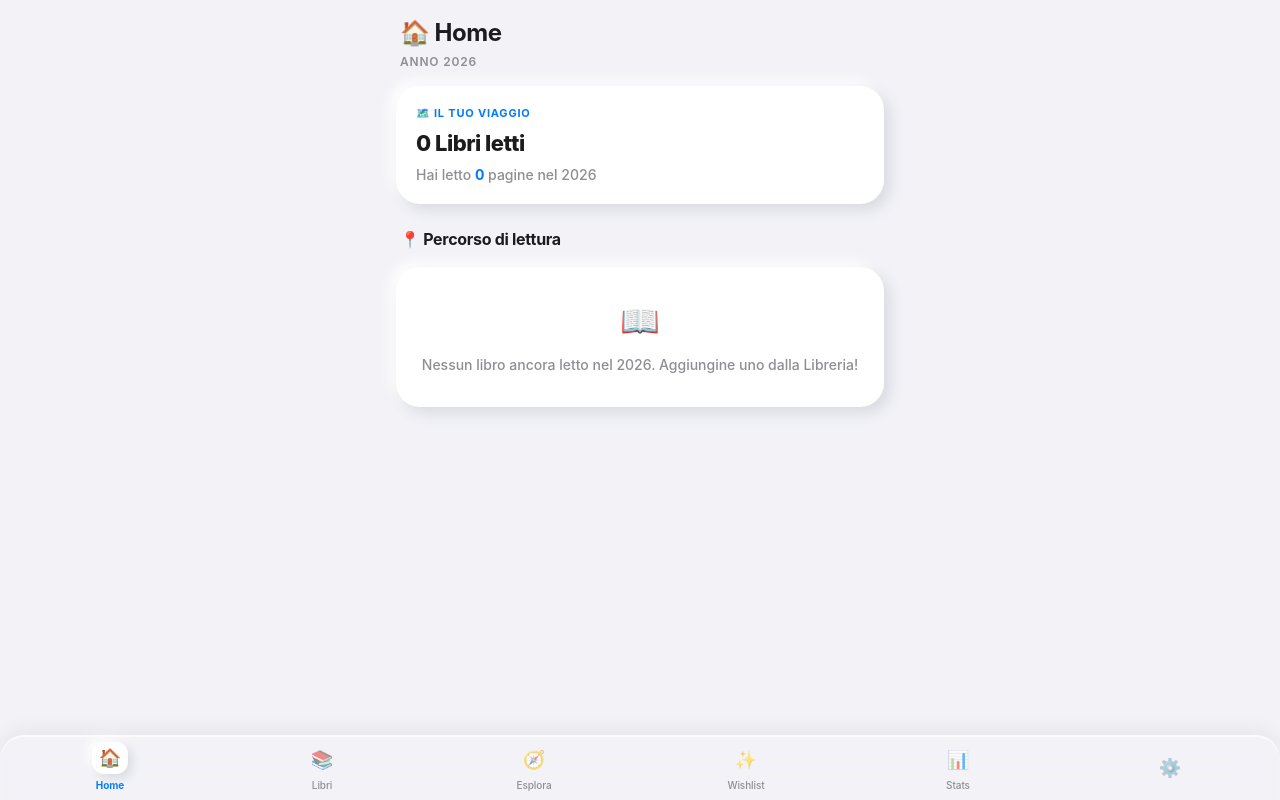
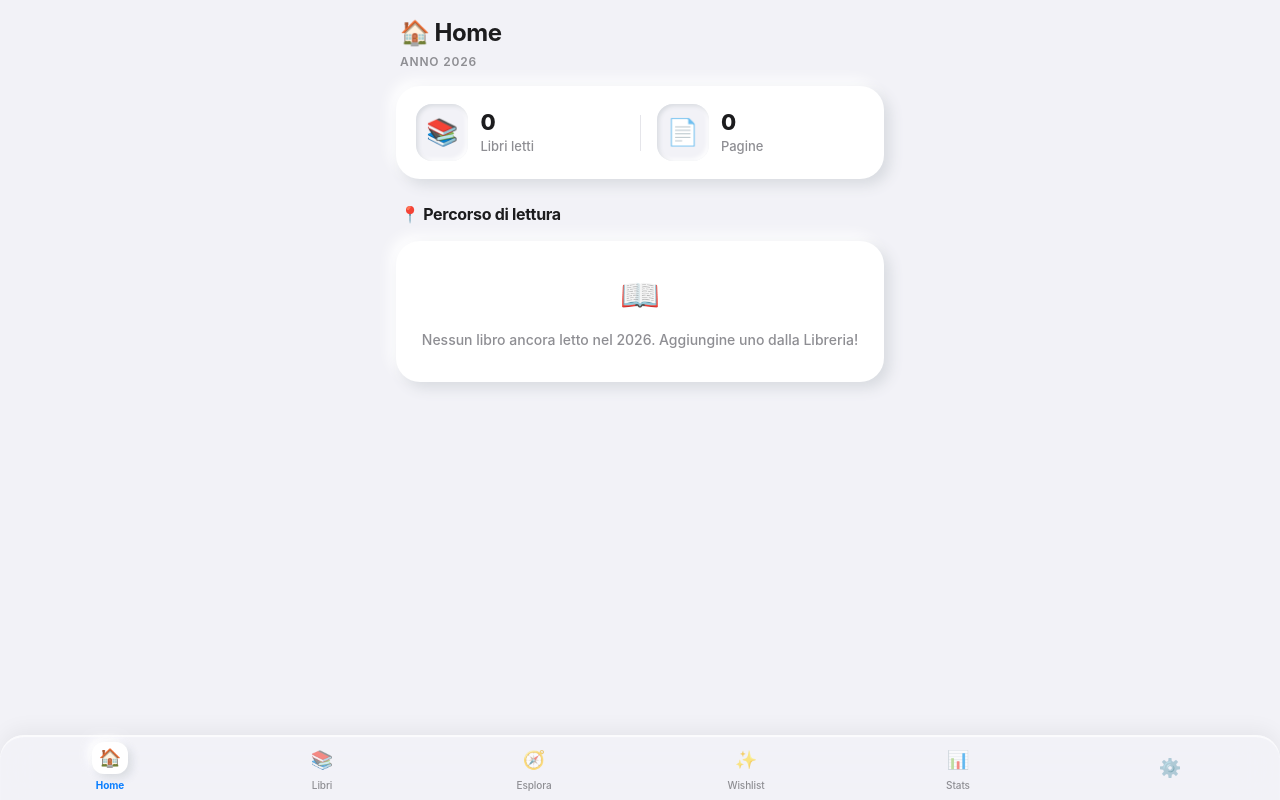
Before and after one commit to Lucaoldcc1991/LIBRI, a React (Vite) app: page / in a window 1280 px wide. Built offline with nearby package versions, Linux system fonts and the light colour scheme.

Commit message:
Aggiornamento 1.0

```diff
--- a/src/pages/Explore.tsx
+++ b/src/pages/Explore.tsx
@@ -836,9 +836,11 @@ const styles: Record<string, React.CSSProperties> = {
     flexDirection: 'column',
     gap: 16,
     background: '#F2F2F7',
-    padding: '16px 16px 32px',
+    // MODIFICATO: Aumentato il padding inferiore a 110px per non far coprire i contenuti dalla nav bar
+    padding: '16px 16px 110px',
     minHeight: '100vh',
-    fontFamily: '-apple-system, BlinkMacSystemFont, "SF Pro Display", "SF Pro Text", "Helvetica Neue", sans-serif'
+    fontFamily: '-apple-system, BlinkMacSystemFont, "SF Pro Display", "SF Pro Text", "Helvetica Neue", sans-serif',
+    boxSizing: 'border-box'
   },
   title: {
     fontSize: 28,
@@ -1053,6 +1055,60 @@ const styles: Record<string, React.CSSProperties> = {
     fontSize: 12,
     color: TEXT_MUTED
   },
+  letterHeader: {
+    fontSize: 13,
+    fontWeight: 700,
+    color: '#007AFF',
+    marginTop: 4,
+    marginBottom: 2
+  },
+  bookCard: {
+    display: 'flex',
+    gap: 12,
+    padding: 12,
+    borderRadius: 16,
+    background: '#FFFFFF',
+    boxShadow: '4px 4px 10px #D9DCE1, -4px -4px 10px #FFFFFF',
+    alignItems: 'center'
+  },
+  cover: {
+    width: 45,
+    height: 65,
+    objectFit: 'cover',
+    borderRadius: 8
+  },
+  coverPlaceholder: {
+    width: 45,
+    height: 65,
+    borderRadius: 8,
+    background: '#F2F2F7',
+    display: 'flex',
+    alignItems: 'center',
+    justifyContent: 'center',
+    fontSize: 18
+  },
+  info: {
+    display: 'flex',
+    flexDirection: 'column',
+    gap: 2
+  },
+  bookTitle: {
+    fontSize: 14,
+    fontWeight: 600,
+    color: TEXT_MAIN
+  },
+  bookAuthor: {
+    fontSize: 12,
+    color: TEXT_MUTED
+  },
+  pagesMeta: {
+    fontSize: 11,
+    color: TEXT_MUTED
+  },
+  readingMeta: {
+    fontSize: 11,
+    color: TEXT_MUTED
+  },
   emptyState: {
     display: 'flex',
     flexDirection: 'column',
@@ -1064,67 +1120,14 @@ const styles: Record<string, React.CSSProperties> = {
     boxShadow: '6px 6px 14px #D9DCE1, -6px -6px 14px #FFFFFF'
   },
   emptyIcon: {
-    fontSize: 32,
+    fontSize: 28,
     margin: 0
   },
   emptyText: {
-    fontSize: 14,
+    fontSize: 13,
     color: TEXT_MUTED,
-    marginTop: 8
-  },
-  bookCard: {
-    display: 'flex',
-    gap: 14,
-    padding: 14,
-    borderRadius: 18,
-    background: '#FFFFFF',
-    boxShadow: '6px 6px 14px #D9DCE1, -6px -6px 14px #FFFFFF',
-    alignItems: 'center'
-  },
-  cover: {
-    width: 48,
-    height: 70,
-    objectFit: 'cover',
-    borderRadius: 6
-  },
-  coverPlaceholder: {
-    width: 48,
-    height: 70,
-    borderRadius: 6,
-    background: '#F2F2F7',
-    display: 'flex',
-    alignItems: 'center',
-    justifyContent: 'center',
-    fontSize: 20
-  },
-  info: {
-    display: 'flex',
-    flexDirection: 'column',
-    gap: 4
-  },
-  bookTitle: {
-    fontSize: 15,
-    fontWeight: 700,
-    color: TEXT_MAIN
-  },
-  bookAuthor: {
-    fontSize: 13,
-    color: TEXT_MUTED
-  },
-  pagesMeta: {
-    fontSize: 12,
-    color: TEXT_MUTED
-  },
-  readingMeta: {
-    fontSize: 12,
-    color: '#007AFF',
-    fontWeight: 600
-  },
-  letterHeader: {
-    fontSize: 16,
-    fontWeight: 700,
-    color: '#007AFF',
+    fontWeight: 600,
     marginTop: 8,
-    marginBottom: 4
+    margin: 0
   }
 }
--- a/src/pages/Home.tsx
+++ b/src/pages/Home.tsx
@@ -1,6 +1,5 @@
 import { useEffect, useState } from 'react'
 import { db } from '../db/database'
-import { COUNTRIES } from '../utils/countries'
 
 type Book = {
   id?: number
@@ -10,15 +9,28 @@ type Book = {
   country?: string
   cover?: string
   pages: number
+  publicationYear?: number
+  publishYear?: number
+  year?: number
   readingYear?: number
+  readingMonth?: number | string
+  month?: number | string
   classic?: boolean
   isClassic?: boolean
 }
 
-/* ================= iOS WHITE 3D PALETTE ================= */
+/* ================= iOS WHITE 3D PALETTE (BLUE ACCENT TIMELINE) ================= */
 const TEXT_MAIN = '#1C1C1E'
 const TEXT_MUTED = '#8E8E93'
-const ACCENT_BLUE = '#007AFF'
+const TEXT_LIGHT = '#636366' // Stile identico a Library per i metadati opacizzati
+const ACCENT_BLUE = '#007AFF' // Accento Blu iOS per la timeline
+const ACCENT_HIGHLIGHT = '#FF9500' // Colore speciale per il libro con più pagine (Arancio iOS)
+
+// Mesi in italiano per eventuale conversione da numero a stringa
+const MONTHS_IT = [
+  '', 'Gennaio', 'Febbraio', 'Marzo', 'Aprile', 'Maggio', 'Giugno',
+  'Luglio', 'Agosto', 'Settembre', 'Ottobre', 'Novembre', 'Dicembre'
+]
 
 export default function Home() {
   const [books, setBooks] = useState<Book[]>([])
@@ -44,8 +56,22 @@ export default function Home() {
     0
   )
 
+  // Trova il numero massimo di pagine tra i libri letti quest'anno (se ci sono libri)
+  const maxPages = booksThisYear.length > 0
+    ? Math.max(...booksThisYear.map((b) => b.pages || 0))
+    : 0
+
   const isClassic = (b: Book) =>
     b.classic === true || (b as any).isClassic === true
+
+  // Funzione helper per formattare il mese di lettura
+  const formatReadingMonth = (monthVal?: number | string) => {
+    if (!monthVal) return null
+    if (typeof monthVal === 'number' && monthVal >= 1 && monthVal <= 12) {
+      return MONTHS_IT[monthVal]
+    }
+    return monthVal
+  }
 
   return (
     <div style={styles.container}>
@@ -55,15 +81,31 @@ export default function Home() {
         <p style={styles.eyebrow}>Anno {currentYear}</p>
       </div>
 
-      {/* Banner Riassuntivo del Percorso */}
+      {/* Banner Riassuntivo Rinnovato (Stile iOS Widget) */}
       <div style={styles.summaryCard}>
-        <div style={styles.summaryBadge}>🗺️ Il tuo viaggio</div>
-        <h3 style={styles.summaryTitle}>
-          {booksThisYear.length} {booksThisYear.length === 1 ? 'Libro letto' : 'Libri letti'}
-        </h3>
-        <p style={styles.summarySub}>
-          Hai letto <strong style={{ color: ACCENT_BLUE }}>{totalPages.toLocaleString('it-IT')}</strong> pagine nel {currentYear}
-        </p>
+        <div style={styles.statBox}>
+          <span style={styles.statIcon}>📚</span>
+          <div>
+            <h3 style={styles.statValue}>
+              {booksThisYear.length}
+            </h3>
+            <p style={styles.statLabel}>
+              {booksThisYear.length === 1 ? 'Libro letto' : 'Libri letti'}
+            </p>
+          </div>
+        </div>
+
+        <div style={styles.statDivider} />
+
+        <div style={styles.statBox}>
+          <span style={styles.statIcon}>📄</span>
+          <div>
+            <h3 style={styles.statValue}>
+              {totalPages.toLocaleString('it-IT')}
+            </h3>
+            <p style={styles.statLabel}>Pagine</p>
+          </div>
+        </div>
       </div>
 
       <h3 style={styles.sectionTitle}>📍 Percorso di lettura</h3>
@@ -73,11 +115,25 @@ export default function Home() {
         <div style={styles.timelineContainer}>
           <div style={styles.timelineLine} />
           {booksThisYear.map((book, index) => {
-            const countryObj = COUNTRIES.find((c) => c.name === book.country)
+            // Controlla se questo libro è quello con più pagine
+            const isHighestPages = book.pages === maxPages && maxPages > 0
+
+            // Cerca l'anno di pubblicazione in tutte le varianti possibili del DB
+            const pubYear = book.publicationYear || book.publishYear || book.year
+            const readingMonthFormatted = formatReadingMonth(book.readingMonth || book.month)
+
             return (
               <div key={book.id || index} style={styles.timelineItem}>
-                {/* Nodo 3D numerato */}
-                <div style={styles.timelineNode}>{index + 1}</div>
+                {/* Nodo 3D numerato Blu iOS (cambia colore se ha più pagine) */}
+                <div
+                  style={{
+                    ...styles.timelineNode,
+                    ...(isHighestPages ? styles.timelineNodeHighlight : {})
+                  }}
+                  title={isHighestPages ? 'Libro più lungo dell\'anno!' : undefined}
+                >
+                  {index + 1}
+                </div>
 
                 {/* Scheda del Libro nel Percorso */}
                 <div style={styles.timelineCard}>
@@ -106,15 +162,29 @@ export default function Home() {
                       </div>
                       <p style={styles.bookAuthor}>{book.author}</p>
 
-                      <div style={styles.badgeRow}>
-                        <span style={styles.badge}>📄 {book.pages} pag.</span>
-                        {book.genre && <span style={styles.badge}>🏷️ {book.genre}</span>}
-                        {countryObj && (
-                          <span style={styles.badge}>
-                            {countryObj.flag} {book.country}
-                          </span>
+                      {/* Metadati (Genere, Pagine, Anno) stile Library sopra */}
+                      <div style={styles.metaRow}>
+                        {book.genre && (
+                          <>
+                            <span>{book.genre}</span>
+                            <span>•</span>
+                          </>
+                        )}
+                        <span>{book.pages} pagine</span>
+                        {pubYear && (
+                          <>
+                            <span>•</span>
+                            <span>{pubYear}</span>
+                          </>
                         )}
                       </div>
+
+                      {/* Mese di lettura in fondo con icona */}
+                      {readingMonthFormatted && (
+                        <div style={styles.monthRow}>
+                          <span style={styles.badgeBold}>📅 {readingMonthFormatted}</span>
+                        </div>
+                      )}
                     </div>
                   </div>
                 </div>
@@ -143,7 +213,7 @@ const styles: Record<string, React.CSSProperties> = {
     gap: '16px',
     background: '#F2F2F7',
     minHeight: '100vh',
-    padding: '16px 16px 32px',
+    padding: '16px 16px 110px',
     fontFamily:
       '-apple-system, BlinkMacSystemFont, "SF Pro Display", "SF Pro Text", "Helvetica Neue", sans-serif',
     boxSizing: 'border-box'
@@ -182,39 +252,58 @@ const styles: Record<string, React.CSSProperties> = {
   },
 
   summaryCard: {
-    padding: '20px',
+    padding: '18px 20px',
     borderRadius: '24px',
     background: '#FFFFFF',
     boxShadow: '6px 6px 14px #D8DBE0, -6px -6px 14px #FFFFFF',
     display: 'flex',
-    flexDirection: 'column',
-    gap: '6px'
+    alignItems: 'center',
+    justifyContent: 'space-between'
   },
 
-  summaryBadge: {
-    fontSize: '11px',
-    fontWeight: 700,
-    color: ACCENT_BLUE,
-    textTransform: 'uppercase',
-    letterSpacing: '0.8px'
+  statBox: {
+    display: 'flex',
+    alignItems: 'center',
+    gap: '12px',
+    flex: 1
   },
 
-  summaryTitle: {
+  statIcon: {
+    fontSize: '26px',
+    background: '#F2F2F7',
+    padding: '10px',
+    borderRadius: '16px',
+    boxShadow: 'inset 2px 2px 4px #D8DBE0, inset -2px -2px 4px #FFFFFF',
+    display: 'flex',
+    alignItems: 'center',
+    justifyContent: 'center'
+  },
+
+  statValue: {
     fontSize: '22px',
     fontWeight: 800,
     color: TEXT_MAIN,
     margin: 0,
-    letterSpacing: '-0.5px'
+    letterSpacing: '-0.5px',
+    lineHeight: 1.1
   },
 
-  summarySub: {
-    fontSize: '14px',
+  statLabel: {
+    fontSize: '13px',
     color: TEXT_MUTED,
     margin: 0,
-    fontWeight: 500
+    fontWeight: 500,
+    marginTop: '2px'
   },
 
-  /* TIMELINE STYLES */
+  statDivider: {
+    width: '1px',
+    height: '36px',
+    background: '#E5E5EA',
+    margin: '0 16px'
+  },
+
+  /* TIMELINE STYLES (iOS BLUE) */
   timelineContainer: {
     position: 'relative',
     display: 'flex',
@@ -226,12 +315,12 @@ const styles: Record<string, React.CSSProperties> = {
 
   timelineLine: {
     position: 'absolute',
-    top: '16px',
-    bottom: '16px',
-    left: '27px',
-    width: '3px',
-    background: 'linear-gradient(180deg, #007AFF 0%, #D8DBE0 100%)',
-    borderRadius: '2px',
+    top: '18px',
+    bottom: '18px',
+    left: '27.5px',
+    width: '1.5px',
+    background: 'linear-gradient(180deg, rgba(0, 122, 255, 0.4) 0%, rgba(216, 219, 224, 0.5) 100%)',
+    borderRadius: '1px',
     zIndex: 1
   },
 
@@ -258,6 +347,11 @@ const styles: Record<string, React.CSSProperties> = {
     color: ACCENT_BLUE,
     flexShrink: 0,
     marginTop: '12px'
+  },
+
+  timelineNodeHighlight: {
+    border: `2px solid ${ACCENT_HIGHLIGHT}`,
+    color: ACCENT_HIGHLIGHT
   },
 
   timelineCard: {
@@ -330,20 +424,28 @@ const styles: Record<string, React.CSSProperties> = {
     margin: 0
   },
 
-  badgeRow: {
+  metaRow: {
+    fontSize: '12px',
+    color: TEXT_LIGHT,
+    fontWeight: 600,
     display: 'flex',
-    flexWrap: 'wrap',
-    gap: '6px',
-    marginTop: '4px'
+    alignItems: 'center',
+    gap: '5px',
+    marginTop: '2px'
   },
 
-  badge: {
-    fontSize: '10px',
-    fontWeight: 600,
+  monthRow: {
+    display: 'flex',
+    marginTop: '6px'
+  },
+
+  badgeBold: {
+    fontSize: '11px',
+    fontWeight: 700,
     color: TEXT_MAIN,
     background: '#F2F2F7',
-    padding: '3px 6px',
-    borderRadius: '6px',
+    padding: '3px 8px',
+    borderRadius: '8px',
     boxShadow: 'inset 1px 1px 2px #D8DBE0, inset -1px -1px 2px #FFFFFF'
   },
 
--- a/src/pages/Library.tsx
+++ b/src/pages/Library.tsx
@@ -29,7 +29,7 @@ const MONTHS = [
 /* ================= iOS WHITE 3D PALETTE ================= */
 const TEXT_MAIN = '#1C1C1E'
 const TEXT_MUTED = '#8E8E93'
-const TEXT_LIGHT = '#AEAEC0'
+const TEXT_LIGHT = '#636366'
 
 export default function Library() {
   const [books, setBooks] = useState<Book[]>([])
@@ -58,13 +58,13 @@ export default function Library() {
     setBooks(sorted)
   }
 
-  // Funzione per spostare su/giù nell'elenco (scambia i createdAt per preservare l'ordinamento)
-  const moveBook = async (index: number, direction: 'up' | 'down') => {
-    const targetIndex = direction === 'up' ? index - 1 : index + 1
-    if (targetIndex < 0 || targetIndex >= filteredBooks.length) return
+  // Funzione per spostare su/giù nell'elenco (funzionante sull'indice globale)
+  const moveBook = async (filteredIndex: number, direction: 'up' | 'down') => {
+    const targetFilteredIndex = direction === 'up' ? filteredIndex - 1 : filteredIndex + 1
+    if (targetFilteredIndex < 0 || targetFilteredIndex >= filteredBooks.length) return
 
-    const currentBook = filteredBooks[index]
-    const targetBook = filteredBooks[targetIndex]
+    const currentBook = filteredBooks[filteredIndex]
+    const targetBook = filteredBooks[targetFilteredIndex]
 
     if (!currentBook.id || !targetBook.id) return
 
@@ -227,7 +227,6 @@ export default function Library() {
         {filteredBooks.map((book, index) => {
           const country = COUNTRIES.find((c) => c.name === book.country)
           const monthName = book.readingMonth && MONTHS[book.readingMonth - 1]
-          const hasTags = !!book.tags && book.tags.length > 0
 
           return (
             <div key={book.id} style={styles.swipeWrapper}>
@@ -307,7 +306,14 @@ export default function Library() {
                       {country && (
                         <span>{country.flag} {country.name}</span>
                       )}
-                      <span>• {book.pages} pagine</span>
+                      {country && <span>•</span>}
+                      <span>{book.pages} pagine</span>
+                      {book.publicationYear && (
+                        <>
+                          <span>•</span>
+                          <span>{book.publicationYear}</span>
+                        </>
+                      )}
                     </div>
 
                     {book.series && (
@@ -318,16 +324,6 @@ export default function Library() {
                       <p style={styles.reading}>
                         📅 Letto in {monthName} {book.readingYear}
                       </p>
-                    )}
-
-                    {hasTags && (
-                      <div style={styles.tagsWrapper}>
-                        {book.tags!.map((tag) => (
-                          <span key={tag} style={styles.tagChip}>
-                            #{tag}
-                          </span>
-                        ))}
-                      </div>
                     )}
                   </div>
                 </div>
@@ -355,9 +351,10 @@ const styles: Record<string, React.CSSProperties> = {
     flexDirection: 'column',
     gap: 14,
     background: '#F2F2F7',
-    padding: '16px 16px 32px',
+    padding: '16px 16px 110px',
     minHeight: '100vh',
-    fontFamily: '-apple-system, BlinkMacSystemFont, "SF Pro Display", "SF Pro Text", "Helvetica Neue", sans-serif'
+    fontFamily: '-apple-system, BlinkMacSystemFont, "SF Pro Display", "SF Pro Text", "Helvetica Neue", sans-serif',
+    boxSizing: 'border-box'
   },
   header: {
     fontSize: 28,
@@ -513,8 +510,8 @@ const styles: Record<string, React.CSSProperties> = {
   },
   genrePillWrapper: {
     display: 'flex',
-    marginTop: 2,
-    marginBottom: 2
+    marginTop: 3,
+    marginBottom: 3
   },
   genrePill: {
     fontSize: 11,
@@ -528,9 +525,11 @@ const styles: Record<string, React.CSSProperties> = {
   metaRow: {
     fontSize: 12,
     color: TEXT_LIGHT,
-    fontWeight: 500,
+    fontWeight: 600,
     display: 'flex',
-    gap: 4
+    alignItems: 'center',
+    gap: 5,
+    marginTop: 2
   },
   series: {
     fontSize: 12,
@@ -543,21 +542,6 @@ const styles: Record<string, React.CSSProperties> = {
     color: TEXT_MAIN,
     fontWeight: 600,
     margin: '2px 0 0 0'
-  },
-  tagsWrapper: {
-    display: 'flex',
-    flexWrap: 'wrap',
-    gap: 6,
-    marginTop: 6
-  },
-  tagChip: {
-    fontSize: 11,
-    fontWeight: 600,
-    color: TEXT_MUTED,
-    background: '#F2F2F7',
-    padding: '2px 8px',
-    borderRadius: 6,
-    boxShadow: 'inset 1px 1px 3px #D8DBE0, inset -1px -1px 3px #FFFFFF'
   },
   modalOverlay: {
     position: 'fixed',
--- a/src/pages/Settings.tsx
+++ b/src/pages/Settings.tsx
@@ -471,7 +471,8 @@ const styles: Record<string, React.CSSProperties> = {
     gap: '16px',
     background: '#F2F2F7',
     minHeight: '100vh',
-    padding: '16px 16px 32px',
+    // MODIFICATO: Aumentato il padding inferiore a 110px per non far coprire i contenuti dalla nav bar
+    padding: '16px 16px 110px',
     fontFamily:
       '-apple-system, BlinkMacSystemFont, "SF Pro Display", "SF Pro Text", "Helvetica Neue", sans-serif',
     boxSizing: 'border-box'
--- a/src/pages/Stats.tsx
+++ b/src/pages/Stats.tsx
@@ -164,7 +164,7 @@ export default function Stats() {
                       height: `${height}%`,
                       background: isHighest
                         ? 'linear-gradient(180deg, #007AFF 0%, #0051A8 100%)'
-                        : 'linear-gradient(180deg, #8E8E93 0%, #636366 100%)'
+                        : 'linear-gradient(180deg, rgba(0, 122, 255, 0.45) 0%, rgba(0, 81, 168, 0.35) 100%)'
                     }}
                   />
                 </div>
@@ -212,7 +212,7 @@ const styles: Record<string, React.CSSProperties> = {
     gap: '16px',
     background: '#F2F2F7',
     minHeight: '100vh',
-    padding: '16px 16px 32px',
+    padding: '16px 16px 110px',
     fontFamily:
       '-apple-system, BlinkMacSystemFont, "SF Pro Display", "SF Pro Text", "Helvetica Neue", sans-serif',
     boxSizing: 'border-box'
--- a/src/pages/Wishlist.tsx
+++ b/src/pages/Wishlist.tsx
@@ -214,7 +214,8 @@ const styles: Record<string, React.CSSProperties> = {
     gap: '16px',
     background: '#F2F2F7',
     minHeight: '100vh',
-    padding: '16px 16px 32px',
+    // MODIFICATO: Aumentato il padding inferiore a 110px per non far coprire i contenuti dalla nav bar
+    padding: '16px 16px 110px',
     fontFamily:
       '-apple-system, BlinkMacSystemFont, "SF Pro Display", "SF Pro Text", "Helvetica Neue", sans-serif',
     boxSizing: 'border-box'
```
